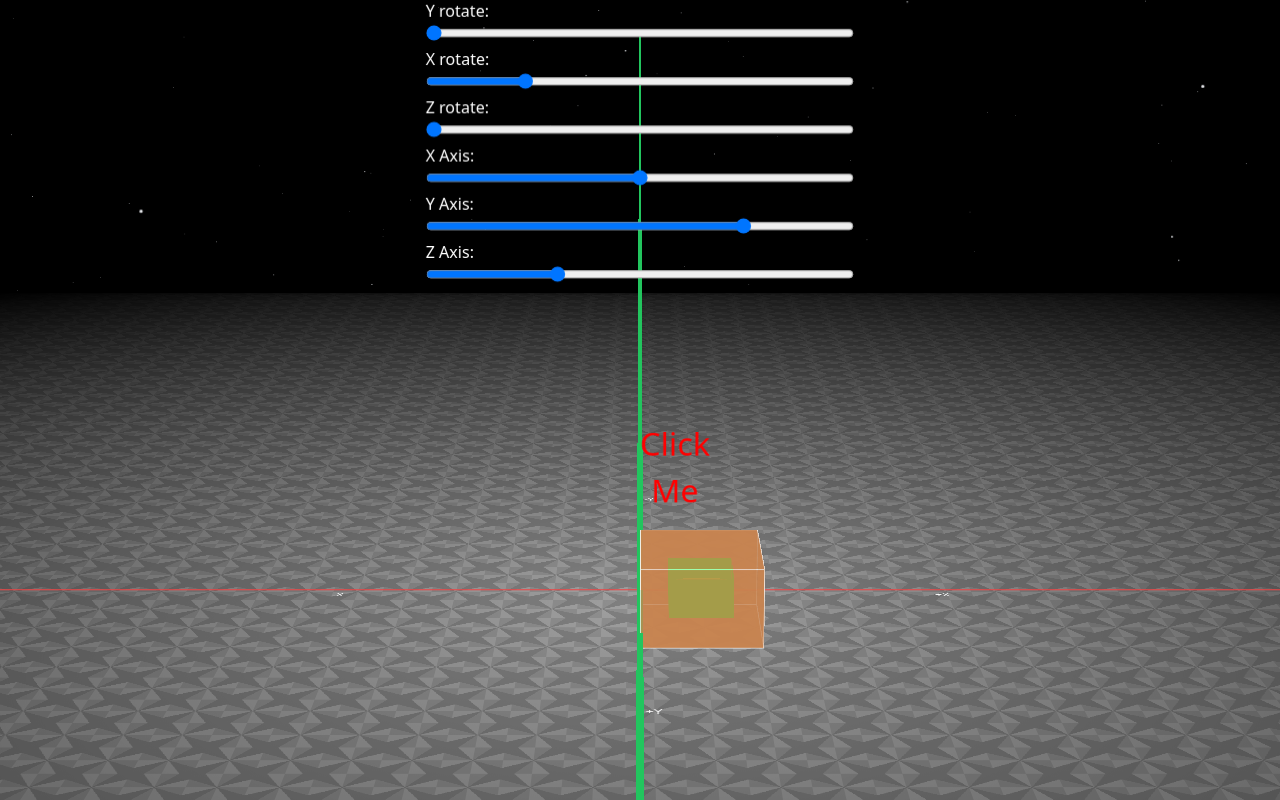
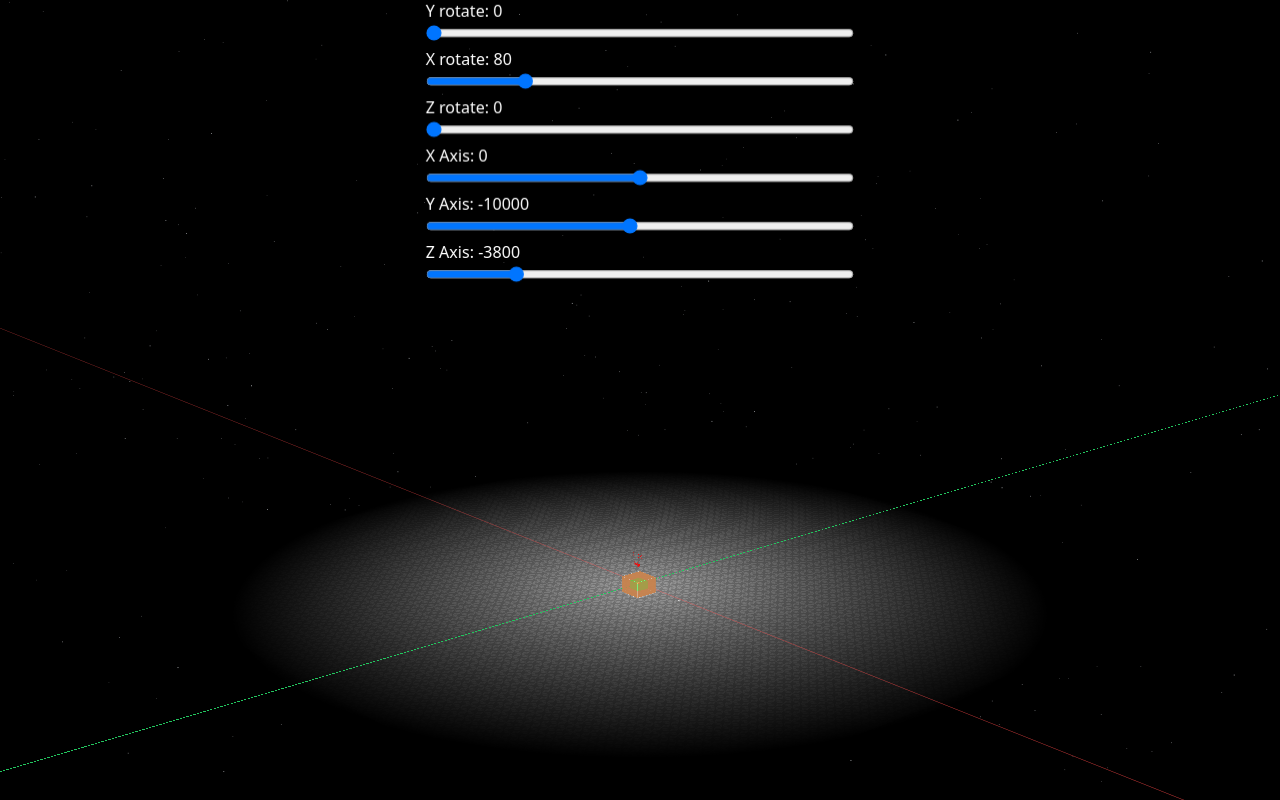
Before and after one commit to Prakash7895/portfolio2, a React (Vite) app: page / in a window 1280 px wide. Built offline with nearby package versions, Linux system fonts and the light colour scheme.

Commit message:
bug fixes

```diff
--- a/src/components/AxisControl.tsx
+++ b/src/components/AxisControl.tsx
@@ -5,24 +5,46 @@ const AxisControl = () => {
   const [yAngle, setYAngle] = useState(0);
   const [zAngle, setZAngle] = useState(0);
   const [xAxis, setXAxis] = useState(0);
-  const [yAxis, setYAxis] = useState(-500);
-  const [zAxis, setZAxis] = useState(-400);
+  const [yAxis, setYAxis] = useState(-10000);
+  const [zAxis, setZAxis] = useState(-3800);
 
   useEffect(() => {
     const ground = document.getElementById('scene');
     if (ground) {
-      ground.style.transform = `rotateX(${xAngle ?? 20}deg) rotateY(${
+      const currStyle = `rotateX(${xAngle ?? 20}deg) rotateY(${
         yAngle ?? 50
       }deg) rotateZ(${
         zAngle ?? 0
       }deg) translate(${xAxis}px, ${yAxis}px) translateZ(${zAxis}px)`;
+
+      ground.style.transform = currStyle;
+
+      ground.animate(
+        [
+          { transform: `${currStyle} rotateZ(0deg)` },
+          { transform: `${currStyle} rotateZ(360deg)` },
+        ],
+        {
+          duration: 40000,
+          easing: 'linear',
+          fill: 'forwards',
+          iterations: Infinity,
+        }
+      );
     }
+    const root = document.getElementById('root');
+
+    document.body?.addEventListener('scroll', (e) => {
+      e.preventDefault();
+      e.stopPropagation();
+      console.log('SCROLL', e);
+    });
   }, [xAngle, yAngle, zAngle, xAxis, yAxis, zAxis]);
 
   return (
     <>
       <label className='absolute top-0 z-40 w-1/3 text-white'>
-        Y rotate:
+        Y rotate: {yAngle}
         <input
           id='range'
           type='range'
@@ -34,7 +56,7 @@ const AxisControl = () => {
         />
       </label>
       <label className='absolute top-12 z-40 w-1/3 text-white'>
-        X rotate:
+        X rotate: {xAngle}
         <input
           id='range'
           type='range'
@@ -46,7 +68,7 @@ const AxisControl = () => {
         />
       </label>
       <label className='absolute top-24 z-40 w-1/3 text-white'>
-        Z rotate:
+        Z rotate: {zAngle}
         <input
           id='range'
           type='range'
@@ -58,7 +80,7 @@ const AxisControl = () => {
         />
       </label>
       <label className='absolute top-36 z-40 w-1/3 text-white'>
-        X Axis:
+        X Axis: {xAxis}
         <input
           id='range'
           type='range'
@@ -70,11 +92,11 @@ const AxisControl = () => {
         />
       </label>
       <label className='absolute top-48 z-40 w-1/3 text-white'>
-        Y Axis:
+        Y Axis: {yAxis}
         <input
           id='range'
           type='range'
-          min='-5000'
+          min='-20000'
           max='1000'
           defaultValue={yAxis}
           className='w-full'
@@ -82,11 +104,11 @@ const AxisControl = () => {
         />
       </label>
       <label className='absolute top-60 z-40 w-1/3 text-white'>
-        Z Axis:
+        Z Axis: {zAxis}
         <input
           id='range'
           type='range'
-          min='-1000'
+          min='-5000'
           max='1000'
           defaultValue={zAxis}
           className='w-full'
--- a/src/components/Company.tsx
+++ b/src/components/Company.tsx
@@ -109,7 +109,7 @@ const Company: FC<ICompany> = ({
         ];
 
         const boxAnim = box.animate(
-          isOpen ? keyFrameFromEnd : keyFrameFromStart,
+          isOpen ? [...keyFrameFromStart].reverse() : keyFrameFromStart,
           {
             duration: time + Math.ceil(Math.random() * time),
             fill: 'forwards',
--- a/src/components/CompanyWrapper.tsx
+++ b/src/components/CompanyWrapper.tsx
@@ -55,7 +55,7 @@ const CompanyWrapper = () => {
       { transform: topWall.style.transform + ' rotateX(135deg)' },
     ];
 
-    const anim = topWall.animate(isOpen ? [...arr1].reverse() : arr1, {
+    topWall.animate(isOpen ? [...arr1].reverse() : arr1, {
       duration: 500,
       fill: 'forwards',
       easing: 'ease-in',
@@ -70,9 +70,9 @@ const CompanyWrapper = () => {
     if (!isOpen) {
       animateShadow();
     } else {
-      anim.onfinish = () => {
+      setTimeout(() => {
         animateShadow();
-      };
+      }, 300);
     }
   };
   return (
--- a/src/components/Ground.tsx
+++ b/src/components/Ground.tsx
@@ -8,21 +8,13 @@ const Ground = () => {
   return (
     <div
       id='ground-floor'
-      className='ground-floor w-[4000px] h-[4000px] flex justify-center items-center'
+      className='ground-floor w-[5000px] h-[5000px] flex justify-center items-center'
     >
       <Axis />
       {/* <Boundary /> */}
       {/* <Experiences /> */}
       {/* <Projects /> */}
       <CompanyWrapper />
-
-      {/* <Cube
-        opacity={0.7}
-        borderColor='#fff'
-        style={{
-          transform: 'translate(0px, 0px)',
-        }}
-      /> */}
     </div>
   );
 };
--- a/src/components/Planet.tsx
+++ b/src/components/Planet.tsx
@@ -1,57 +1,18 @@
-import { useEffect, useState } from 'react';
 import AxisControl from './AxisControl';
 import Ground from './Ground';
 
 const Planet = () => {
-  const [steps, setSteps] = useState(0);
-
-  useEffect(() => {
-    const rootEl: any = document.querySelector(':root');
-    const rr = getComputedStyle(rootEl);
-
-    const angleStep = 10;
-
-    function handler(e: KeyboardEvent) {
-      const lionAngleZ = +(
-        rr.getPropertyValue('--lionAngleZ').match(/\d/g)?.join('') || 0
-      );
-
-      if (e.key === 'ArrowUp') {
-        setSteps((p) => p + 10);
-      } else if (e.key === 'ArrowLeft') {
-        rootEl.style.setProperty(
-          '--lionAngleZ',
-          `${(lionAngleZ - angleStep + 360) % 360}deg`
-        );
-      } else if (e.key === 'ArrowRight') {
-        rootEl.style.setProperty(
-          '--lionAngleZ',
-          `${(lionAngleZ + angleStep + 360) % 360}deg`
-        );
-      }
-    }
-    window.addEventListener('keydown', handler);
-
-    return () => {
-      window.removeEventListener('keydown', handler);
-    };
-  }, []);
-
   return (
     <>
       <AxisControl />
       <div
         id='scene'
-        className='relative w-full h-full top-0 border-2 border-red-500'
+        className='relative w-full h-full top-0 border-2 border-red-500 planet'
+        // style={{
+        //   transform: 'translateY(-8000px) translateZ(-2000px)',
+        // }}
       >
         <Ground />
-        {/* <Lion
-      height={100}
-      width={90}
-      length={110}
-      steps={steps}
-      setSteps={setSteps}
-    /> */}
       </div>
     </>
   );
--- a/src/components/Stars.tsx
+++ b/src/components/Stars.tsx
@@ -14,7 +14,8 @@ const Stars = () => {
 
       const zAxis = 1500;
 
-      const zPos = Math.random() * (zAxis - -5 * zAxis) + -5 * zAxis;
+      // const zPos = Math.random() * (zAxis - -5 * zAxis) + -5 * zAxis;
+      const zPos = -1 * (2 * zAxis + Math.random() * 3 * zAxis);
 
       particle.animate(
         [
@@ -45,7 +46,9 @@ const Stars = () => {
     );
   });
 
-  return <div className='absolute w-full h-full -z-[1000] -left-3'>{particles}</div>;
+  return (
+    <div className='absolute w-full h-full -z-[1000] -left-3'>{particles}</div>
+  );
 };
 
 export default Stars;
```
